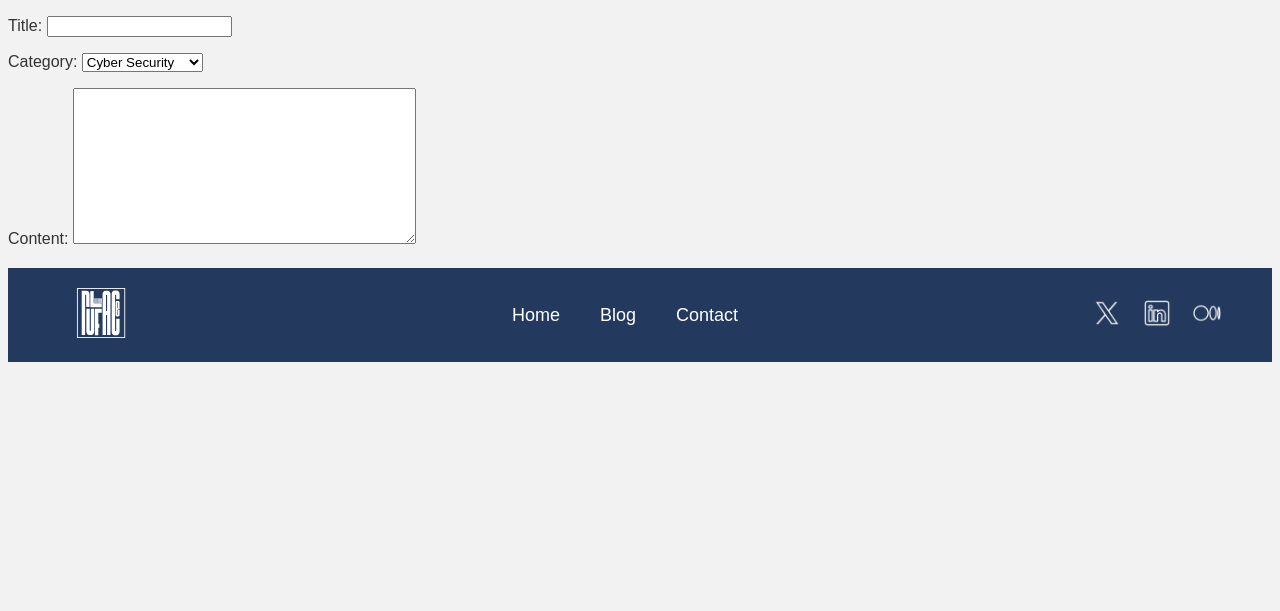
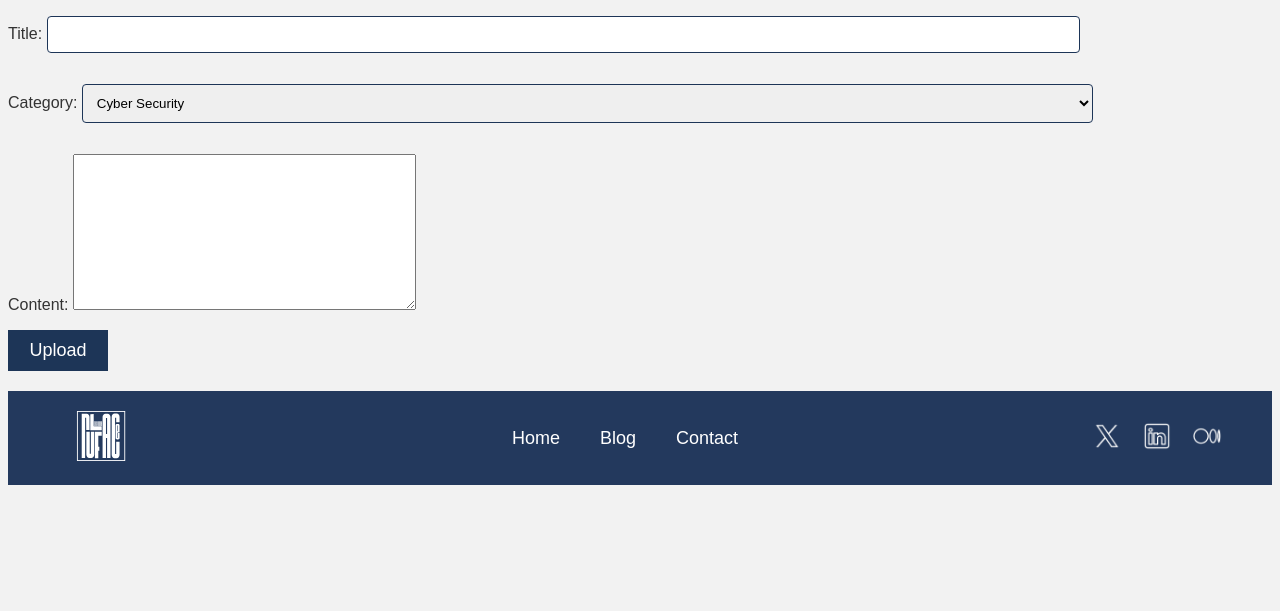
Before and after one commit to Im-Kaycee/Nulface, a Django app: page /upload/ in a window 1280 px wide. Shown: the part 70-681 px from the top of the page. Run offline with Django 5.2, Linux system fonts and the light colour scheme; a user stored in the database is signed in; some libraries are stand-ins or nearby versions; some web fonts are replaced.

Commit message:
submit button fixed

```diff
--- a/main/forms.py
+++ b/main/forms.py
@@ -16,5 +16,5 @@ class PostForm(forms.ModelForm):
         widgets = {
             'title': forms.TextInput(attrs= {'class':'inputbox'}),
             'category':forms.Select(choices=choice_list,attrs= {'class':'inputbox'}),
-            'content': CKEditorWidget(attrs={'class': 'inputbox'}),
+            'content': CKEditorWidget(),
             }
--- a/main/static/blog.css
+++ b/main/static/blog.css
@@ -297,3 +297,10 @@ font-size: 20px;
     right: -21px;
     color: inherit;
   }
+  .inputbox {
+    width: 80%;
+    padding: 10px;
+    margin-bottom: 15px;
+    border: 1px solid #1D3557;
+    border-radius: 4px;
+}
--- a/main/templates/upload.html
+++ b/main/templates/upload.html
@@ -2,9 +2,18 @@
 {% block title %}Post upload{% endblock %}
 {% block content %}
 {% if user.is_authenticated %}
-  {{form.as_p}}
-
+    <form method="POST">
+        {% csrf_token %}
+        {{ form.as_p }}
+        <button type="submit" style="width: 100px;
+            background-color: #1D3557;
+            color: #ffffff;
+            border: none;
+            cursor: pointer;
+            padding: 10px;
+            font-size: 18px;">Upload</button>
+    </form>
 {% else %}
-<h1>Login Please</h1>
+    <h1>Login Please</h1>
 {% endif %}
 {% endblock %}
```
Also changed, not shown: db.sqlite3.
